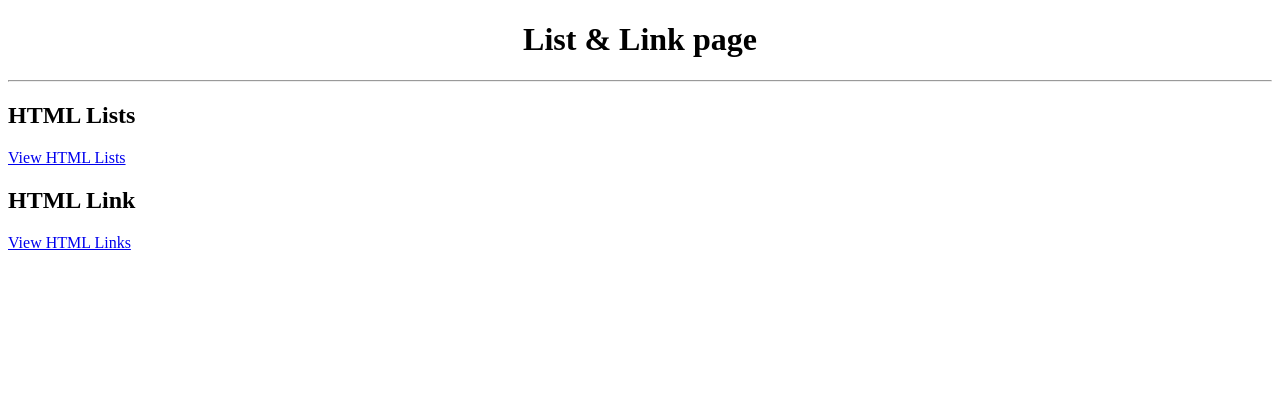
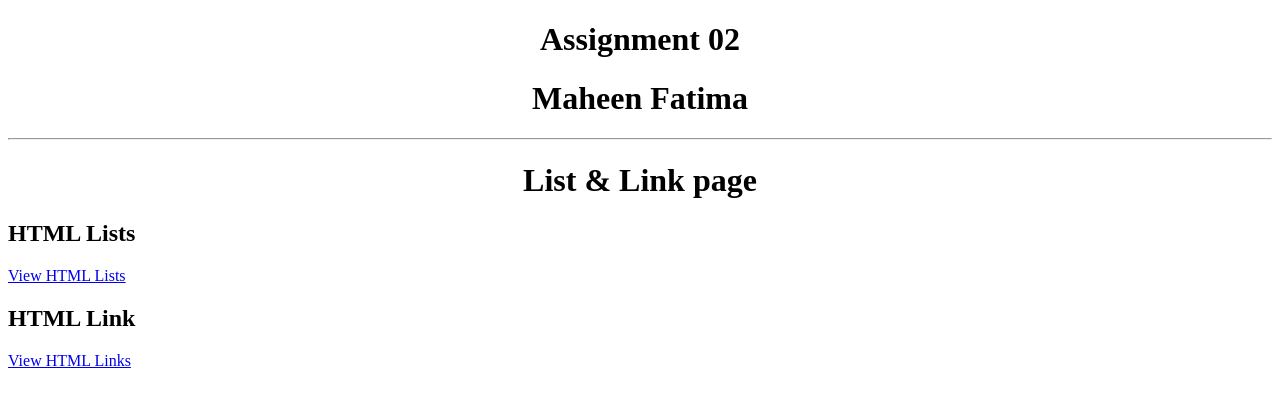
Before and after one commit to abbasimaheen757/Assigment-02, a plain HTML site: page index.html in a window 1280 px wide. Drawn offline with Linux system fonts and the light colour scheme.

Commit message:
Update index.html

```diff
--- a/index.html
+++ b/index.html
@@ -4,9 +4,12 @@
     <title>Assigment 02</title>
 </head>
 <body>
-    <center><h1>List & Link page<h1></center>
+    <center><h1>Assignment 02</h1></center>
+    <center><h1>Maheen Fatima</h1></center>
 
     <hr>
+
+    <center><h1>List & Link page<h1></center>
 
 <h2>HTML Lists</h2>
 <a href="list.html">View HTML Lists</a>
```
